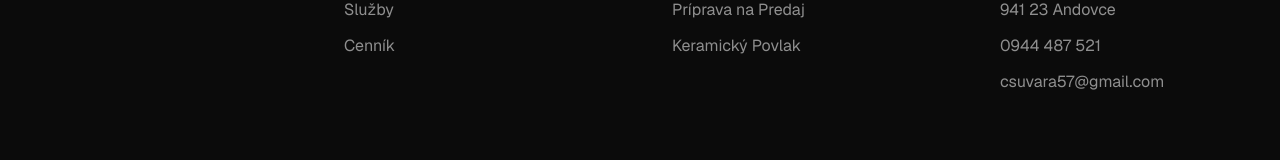
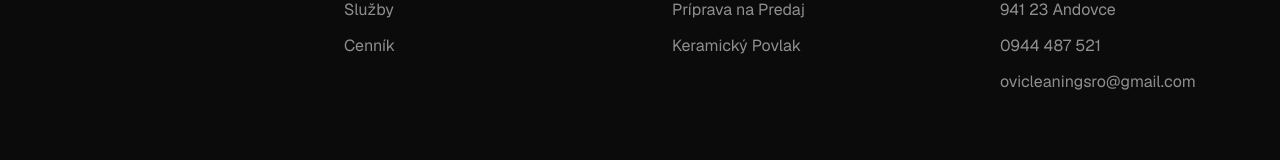
Before and after one commit to dejvidEm/ovicleaning, a Next.js app: page / in a window 1280 px wide. Shown: the part 11259-11419 px from the top of the page. Built offline with nearby package versions, Linux system fonts and the light colour scheme.

Commit message:
client num update

```diff
--- a/components/footer.tsx
+++ b/components/footer.tsx
@@ -73,7 +73,7 @@ export function Footer() {
               <li>Čerešňová 378/26</li>
               <li>941 23 Andovce</li>
               <li>0944 487 521</li>
-              <li>csuvara57@gmail.com</li>
+              <li>ovicleaningsro@gmail.com</li>
             </ul>
           </div>
         </div>
```
